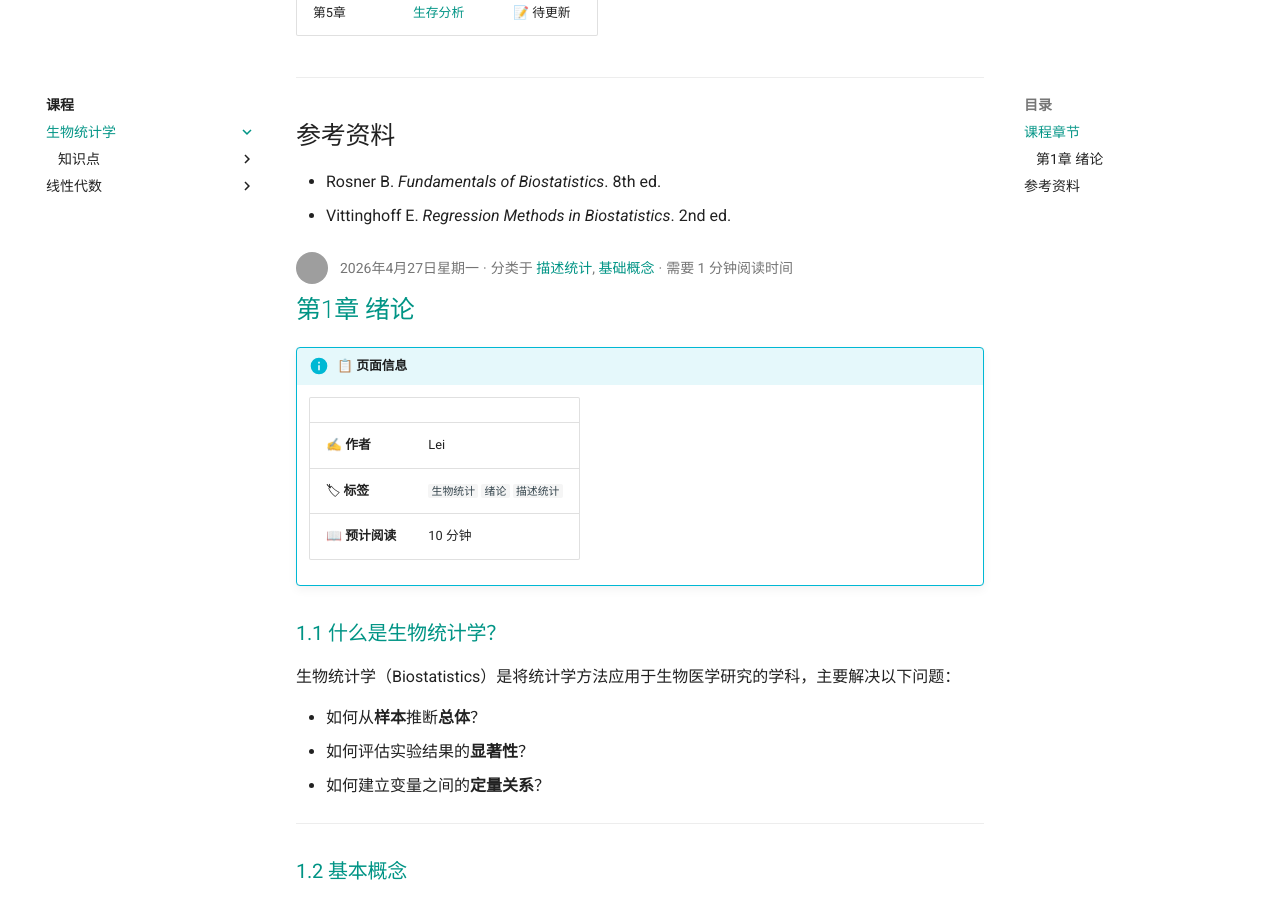
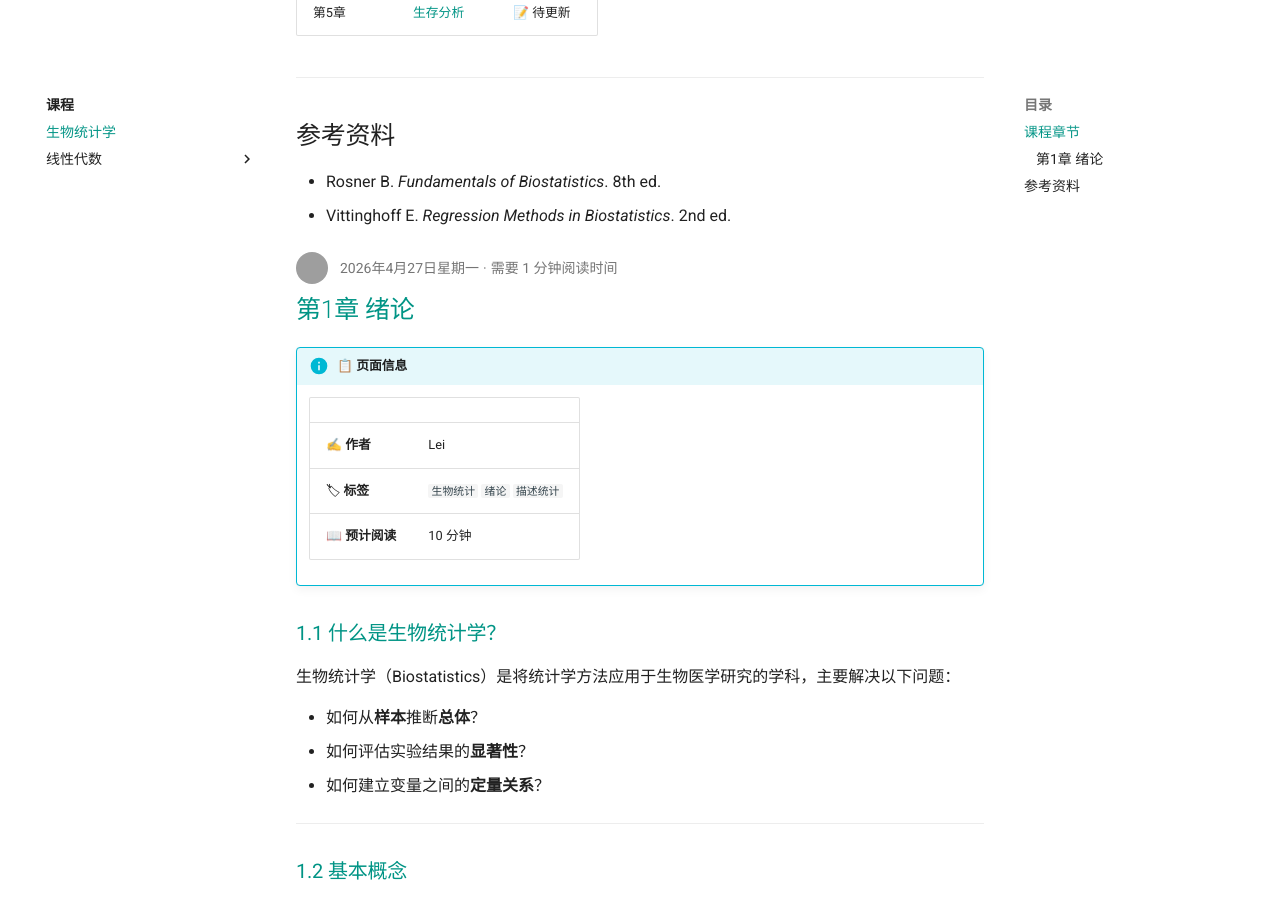
Before and after one commit to leicaohmu/lei-lab-site, an MkDocs documentation site: the page built from docs/courses/biostat/index.md, in a window 1280 px wide and 900 px high, scrolled down 518 px. Built offline with MkDocs 1.6.1 and Material for MkDocs 9.7.7, drawn with Linux system fonts in a browser that asks for light colours; comment, search, counter and statistics services are not loaded; grey boxes are pictures that could not be loaded.

```diff
--- a/mkdocs.yml
+++ b/mkdocs.yml
@@ -79,8 +79,7 @@ plugins:
       post_date_format: full
       post_url_format: "{slug}"
       archive: false
-      categories: true
-      categories_name: 知识点
+      categories: false
       pagination: false
       blog_toc: true
       authors: true
@@ -92,8 +91,7 @@ plugins:
       post_date_format: full
       post_url_format: "{slug}"
       archive: false
-      categories: true
-      categories_name: 知识点
+      categories: false
       pagination: false
       blog_toc: true
       authors: true
```
Also changed, not shown: docs/courses/biostat/posts/01-intro.md (+0 -3 lines), docs/courses/linear-algebra/posts/01-vector.md (+0 -3 lines).
